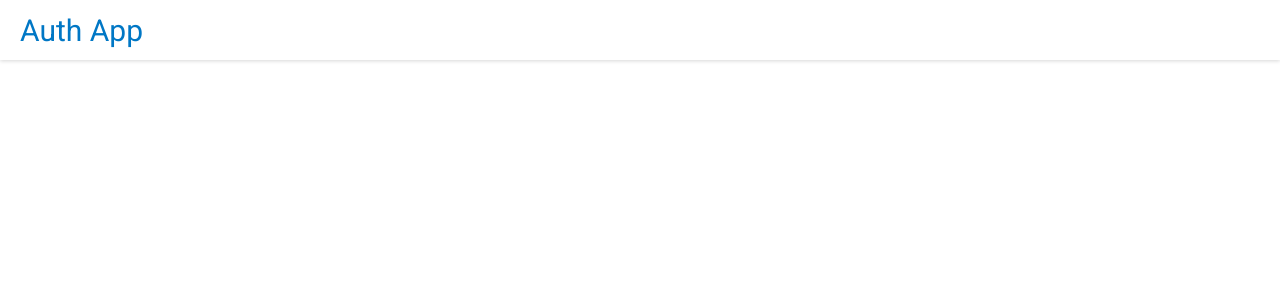
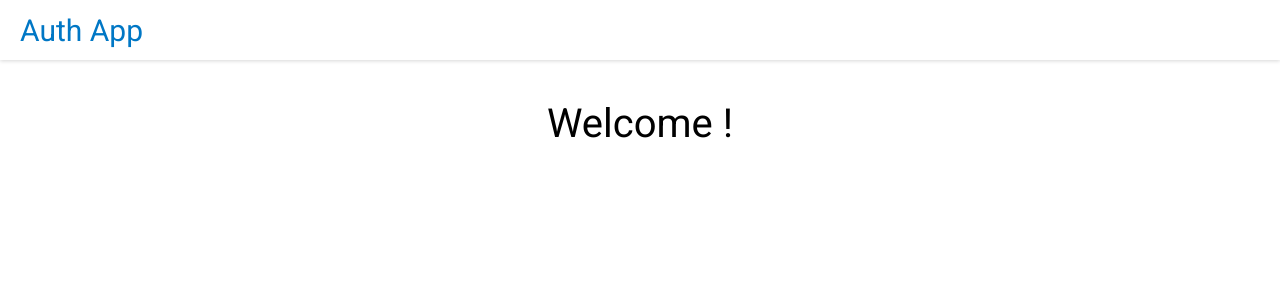
Before and after one commit to rakshian24/mern-user-auth-base, a React (Create React App) app in the folder frontend/: page /dashboard in a window 1280 px wide. Before the commit this address had no page. Shown: the top 300 px of the page. Built offline with nearby package versions, Linux system fonts and the light colour scheme.

Commit message:
feat: added dashboard page - ui completed

```diff
--- a/frontend/src/App.jsx
+++ b/frontend/src/App.jsx
@@ -1,10 +1,12 @@
 import React from 'react';
-import Home from './pages/home/Home';
+import { Route, Routes } from 'react-router-dom';
 import { styled } from 'styled-components';
+
 import Header from './components/Header';
-import { Route, Routes } from 'react-router-dom';
 import SignUp from './components/SignUp';
 import SignIn from './components/SignIn';
+import Dashboard from './pages/dashboard/Dashboard';
+import Home from './pages/home/Home';
 
 const AppWrapper = styled.div`
   height: 100vh;
@@ -13,7 +15,7 @@ const AppWrapper = styled.div`
 const AppContainer = styled.div`
   height: calc(100vh - 6rem);
   overflow-y: scroll;
-  padding: 2rem 4rem;
+  padding: 2rem;
 
   @media screen and (min-width: 501px){
     display: flex;
@@ -31,6 +33,7 @@ const App = () => {
             <Route element={<SignUp />} index />
             <Route element={<SignIn />} path='sign-in' />
           </Route>
+          <Route element={<Dashboard />} path='dashboard' />
         </Routes>
       </AppContainer>
     </AppWrapper>
--- /dev/null
+++ b/frontend/src/pages/dashboard/Dashboard.jsx
@@ -0,0 +1,17 @@
+import React from 'react';
+import { useSelector } from 'react-redux';
+import { DashboardContainer, DashboardTitle } from './styles';
+
+const Dashboard = () => {
+  const { userInfo } = useSelector((state) => state.auth);
+
+  return (
+    <DashboardContainer>
+      <DashboardTitle>
+        Welcome {userInfo?.name}!
+      </DashboardTitle>
+    </DashboardContainer>
+  )
+}
+
+export default Dashboard
--- /dev/null
+++ b/frontend/src/pages/dashboard/styles.js
@@ -0,0 +1,22 @@
+import { styled } from 'styled-components';
+
+export const DashboardContainer = styled.div`
+  padding-top: 0;
+
+  @media screen and (min-width: 1024px){
+    padding-top: 2rem;
+  }
+`;
+
+export const DashboardTitle = styled.h1`
+  font-size: 2.5rem;
+  font-weight: 400;
+
+  @media screen and (min-width: 501px) and (max-width: 1023px){
+    font-size: 3rem;
+  }
+
+  @media screen and (min-width: 1024px){
+    font-size: 4rem;
+  }
+`;
```
